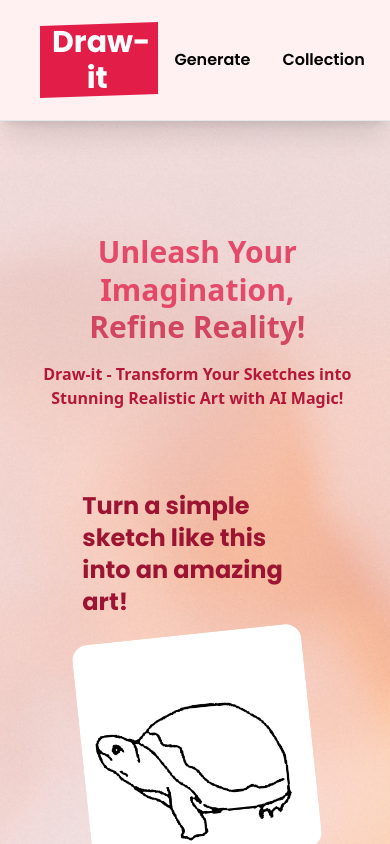
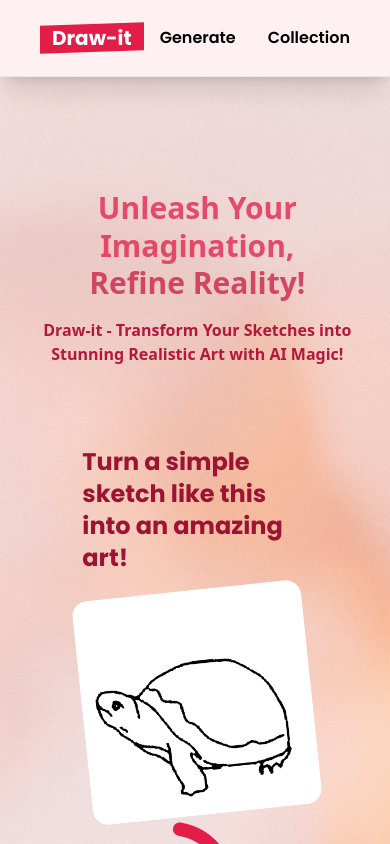
Before and after one commit to Danieldo1/imagine-it, a Next.js app: page / in a window 390 px wide. Shown: the top 844 px of the page. Built offline with nearby package versions, Linux system fonts and the light colour scheme; no server answers.

Commit message:
Pushing for production

```diff
--- a/app/page.tsx
+++ b/app/page.tsx
@@ -45,8 +45,8 @@ const Home = () => {
           <p className="text-[#5a0b1c] font-bold pb-8 lg:pb-6 text-center text-3xl">
             Get Started:
           </p>
-          <div className="flex w-full justify-center md:justify-start pb-24 lg:pb-0 fade-in">
-            <Link href="/generate" className="h-12 pr-12 transform hover:scale-125 duration-300 ease-in-out" >
+          <div className="flex w-full items-center justify-center md:justify-start pb-24 lg:pb-0 fade-in">
+            <Link href="/generate" className="h-12 pr-12 transform  hover:scale-125 duration-300 ease-in-out" >
                 <Button>
                     Generate
                 </Button>
--- a/components/Nav.tsx
+++ b/components/Nav.tsx
@@ -7,7 +7,7 @@ const Nav = () => {
     <nav className="border-b py-6 shadow-xl sticky top-0 bg-primary-foreground z-50">
       <div className="container mx-auto flex justify-between items-center">
         <Link href={"/"}>
-        <h2 className="text-3xl font-bold text-center text1 tracking-tightest text-white px-2"><span className="before:block before:absolute before:-inset-0 before:-skew-y-2 before:bg-primary relative inline-block px-2 "><span className="relative text-white m-1">Draw-it</span></span></h2>
+        <h2 className="text-xl md:text-3xl font-bold text-center text1 tracking-tightest text-white px-2"><span className="before:block before:absolute before:-inset-0 before:-skew-y-2 before:bg-primary relative inline-block px-2 "><span className="relative text-white m-1">Draw-it</span></span></h2>
         </Link>
         <nav className="flex gap-4">
           <Link href="/generate" className='text1 px-2 font-semibold hover:bg-primary hover:text-white'>Generate</Link>
```
